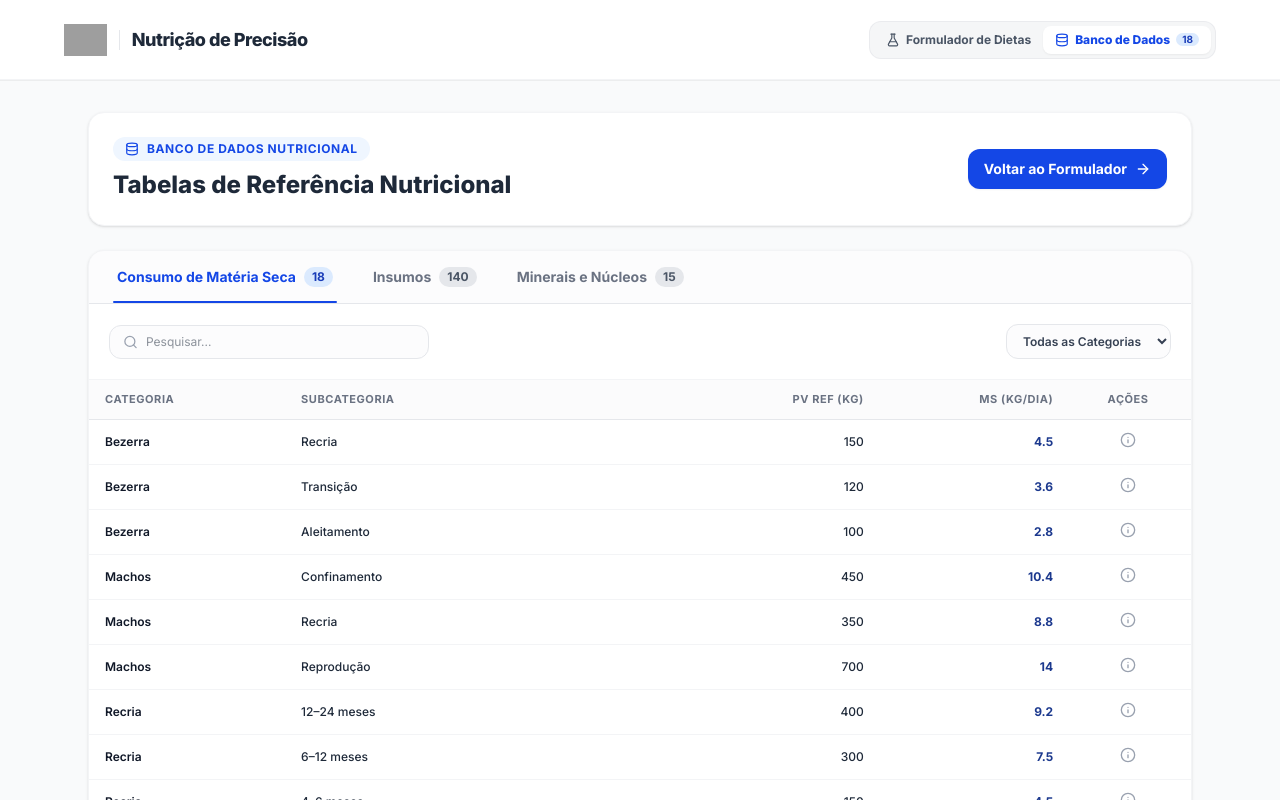
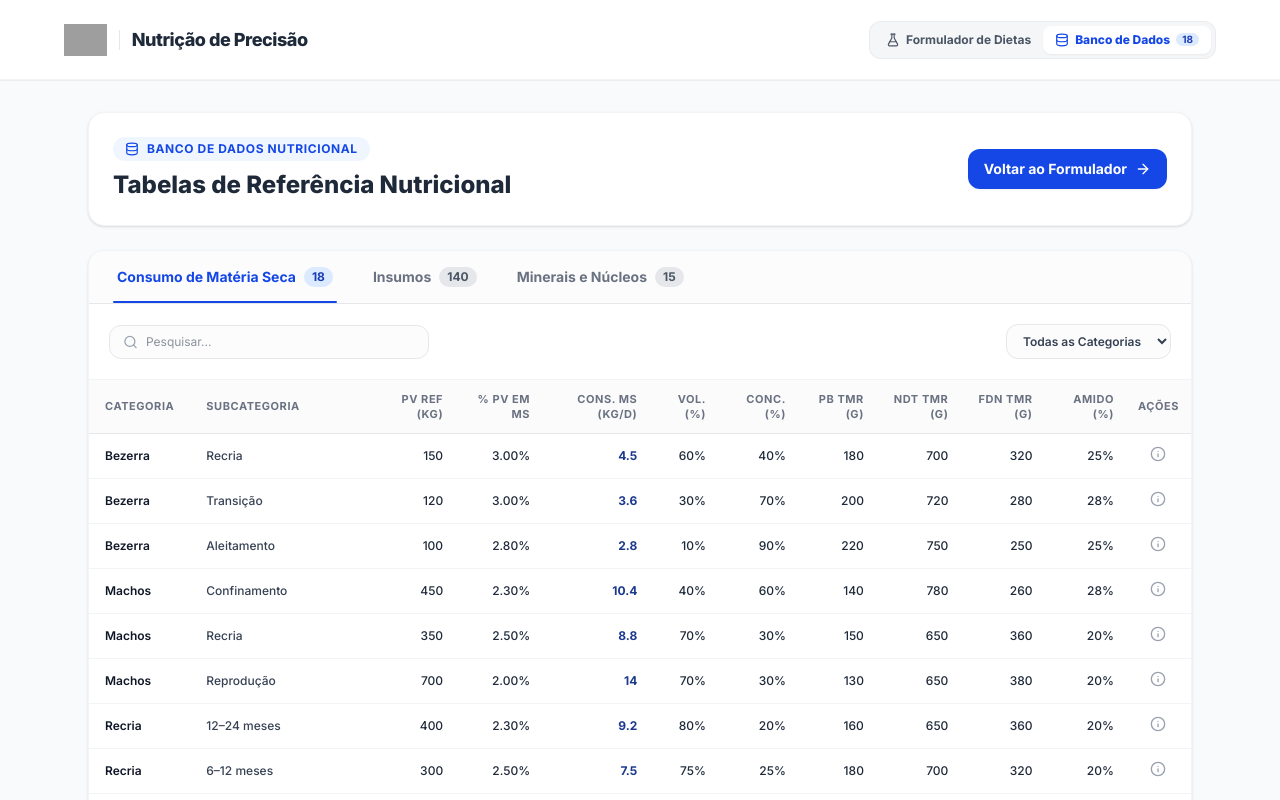
Before and after one commit to rubensrfs7/saegaformulador, a React (Vite) app: page / in a window 1280 px wide. Both pictures are taken after a click on the button "Consultar Banco de Dados (18 perfis)". Shown: the top 800 px of the page. Built offline with nearby package versions, Linux system fonts and the light colour scheme; grey boxes are pictures that could not be loaded.

Commit message:
atualização do banco de insumos

```diff
--- a/src/components/database/DatabaseView.tsx
+++ b/src/components/database/DatabaseView.tsx
@@ -159,17 +159,35 @@ export default function DatabaseView({
                   <th className="py-3 px-4">CATEGORIA</th>
                   <th className="py-3 px-4">SUBCATEGORIA</th>
                   <th className="py-3 px-3 text-right">PV REF (KG)</th>
-                  <th className="py-3 px-3 text-right">MS (KG/DIA)</th>
+                  <th className="py-3 px-3 text-right">% PV EM MS</th>
+                  <th className="py-3 px-3 text-right">CONS. MS (KG/D)</th>
+                  <th className="py-3 px-3 text-right">VOL. (%)</th>
+                  <th className="py-3 px-3 text-right">CONC. (%)</th>
+                  <th className="py-3 px-3 text-right">PB TMR (G)</th>
+                  <th className="py-3 px-3 text-right">NDT TMR (G)</th>
+                  <th className="py-3 px-3 text-right">FDN TMR (G)</th>
+                  <th className="py-3 px-3 text-right">AMIDO (%)</th>
                   <th className="py-3 px-3 text-center">AÇÕES</th>
                 </tr>
               </thead>
               <tbody className="divide-y divide-gray-100 font-medium">
                 {filteredTargets.map((item, idx) => (
-                  <tr key={idx} className="hover:bg-blue-50/30 transition-colors cursor-pointer" onClick={() => setInspectingTarget(item)}>
+                  <tr
+                    key={`${item.category}-${item.subcategory}-${idx}`}
+                    className="hover:bg-blue-50/30 transition-colors cursor-pointer group"
+                    onClick={() => setInspectingTarget(item)}
+                  >
                     <td className="py-3 px-4 font-semibold text-gray-900">{item.category}</td>
-                    <td className="py-3 px-4">{item.subcategory}</td>
+                    <td className="py-3 px-4 text-gray-700 font-medium">{item.subcategory}</td>
                     <td className="py-3 px-3 text-right">{item.pvReferencia}</td>
+                    <td className="py-3 px-3 text-right">{item.percentPvMs.toFixed(2)}%</td>
                     <td className="py-3 px-3 text-right font-bold text-blue-900">{item.consumoMs}</td>
+                    <td className="py-3 px-3 text-right">{item.volumosoPercent}%</td>
+                    <td className="py-3 px-3 text-right">{item.concentradoPercent}%</td>
+                    <td className="py-3 px-3 text-right">{item.pbTmr}</td>
+                    <td className="py-3 px-3 text-right">{item.ndtTmr}</td>
+                    <td className="py-3 px-3 text-right">{item.fdnTmr}</td>
+                    <td className="py-3 px-3 text-right">{item.amidoPercent}%</td>
                     <td className="py-3 px-3 text-center">
                       <button type="button" onClick={(e) => { e.stopPropagation(); setInspectingTarget(item); }} className="text-gray-400 hover:text-blue-700"><Info size={16} /></button>
                     </td>
@@ -188,9 +206,15 @@ export default function DatabaseView({
                 <tr className="border-b border-gray-200 bg-gray-50/70 text-[11px] font-bold text-gray-500 uppercase">
                   <th className="py-3 px-4">INSUMO</th>
                   <th className="py-3 px-4">TIPO</th>
-                  <th className="py-3 px-3 text-right">% MS</th>
-                  <th className="py-3 px-3 text-right">PB</th>
-                  <th className="py-3 px-3 text-right">NDT</th>
+                  <th className="py-3 px-3 text-right">PB (G)</th>
+                  <th className="py-3 px-3 text-right">NDT (G)</th>
+                  <th className="py-3 px-3 text-right">FDN (G)</th>
+                  <th className="py-3 px-3 text-right">MS (G)</th>
+                  <th className="py-3 px-3 text-right">MS (%)</th>
+                  <th className="py-3 px-3 text-right">MN/KG MS (G)</th>
+                  <th className="py-3 px-3 text-right">AMIDO (G)</th>
+                  <th className="py-3 px-3 text-right">CA (G)</th>
+                  <th className="py-3 px-3 text-right">P (G)</th>
                 </tr>
               </thead>
               <tbody className="divide-y divide-gray-100 font-medium">
@@ -198,9 +222,15 @@ export default function DatabaseView({
                   <tr key={item.id} className="hover:bg-gray-50/60">
                     <td className="py-3 px-4">{item.name}</td>
                     <td className="py-3 px-4">{item.type}</td>
-                    <td className="py-3 px-3 text-right">{item.msPercent}%</td>
                     <td className="py-3 px-3 text-right">{item.pb}</td>
                     <td className="py-3 px-3 text-right">{item.ndt}</td>
+                    <td className="py-3 px-3 text-right">{item.fdn}</td>
+                    <td className="py-3 px-3 text-right">{item.msPercent * 10}</td>
+                    <td className="py-3 px-3 text-right">{item.msPercent}%</td>
+                    <td className="py-3 px-3 text-right">{(1000 / (item.msPercent / 100)).toFixed(0)}</td>
+                    <td className="py-3 px-3 text-right">{item.amido}</td>
+                    <td className="py-3 px-3 text-right">{item.calcio}</td>
+                    <td className="py-3 px-3 text-right">{item.fosforo}</td>
                   </tr>
                 ))}
               </tbody>
--- a/src/data.ts
+++ b/src/data.ts
@@ -73,6 +73,7 @@ export const MOCK_INGREDIENTS: IngredientDef[] = [
   { id: 'c29', name: 'Soja, farelo extrusado', type: 'Concentrado', pb: 440, ndt: 820, fdn: 110, amido: 6, calcio: 0.35, fosforo: 0.65, msPercent: 90 },
   { id: 'c30', name: 'Soja Grão', type: 'Concentrado', pb: 360, ndt: 900, fdn: 123, amido: 5, calcio: 0.25, fosforo: 0.6, msPercent: 90 },
   { id: 'c31', name: 'Soja Int.Extrus.', type: 'Concentrado', pb: 380, ndt: 900, fdn: 150, amido: 5, calcio: 0.25, fosforo: 0.6, msPercent: 90 },
+  { id: 'c35', name: 'Ureia Pecuária', type: 'Concentrado', pb: 2810, ndt: 0, fdn: 0, amido: 0, calcio: 0, fosforo: 0, msPercent: 99 },
   { id: 'c32', name: 'Soja Casquinha', type: 'Concentrado', pb: 98, ndt: 670, fdn: 684, amido: 2, calcio: 0.6, fosforo: 0.15, msPercent: 90 },
   { id: 'c33', name: 'Soja Resíduo', type: 'Concentrado', pb: 240, ndt: 700, fdn: 370, amido: 8, calcio: 0.35, fosforo: 0.5, msPercent: 89 },
   { id: 'c34', name: 'Sorgo Grão', type: 'Concentrado', pb: 100, ndt: 760, fdn: 162, amido: 680, calcio: 0.3, fosforo: 3, msPercent: 89 },
```
Also changed, not shown: public/assets/aistudio/image_6db93fd9.png (added), public/assets/aistudio/image_a031be33.png (added).
